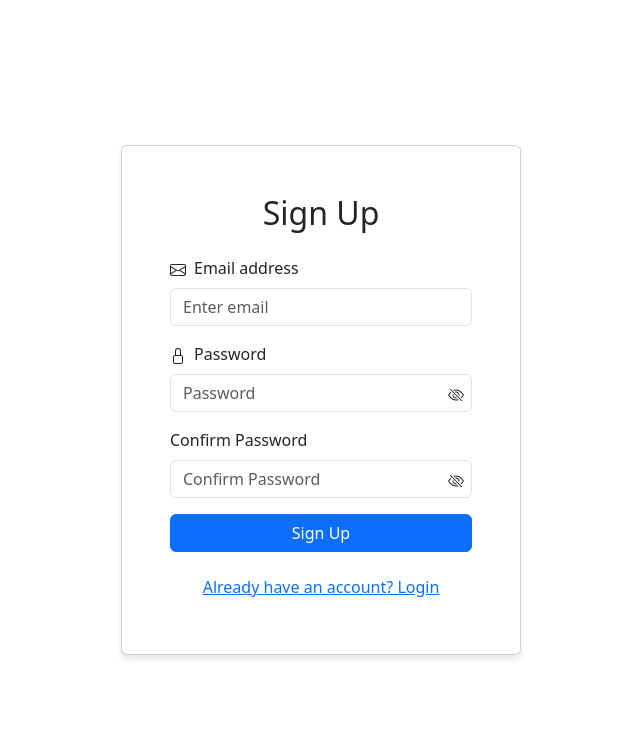
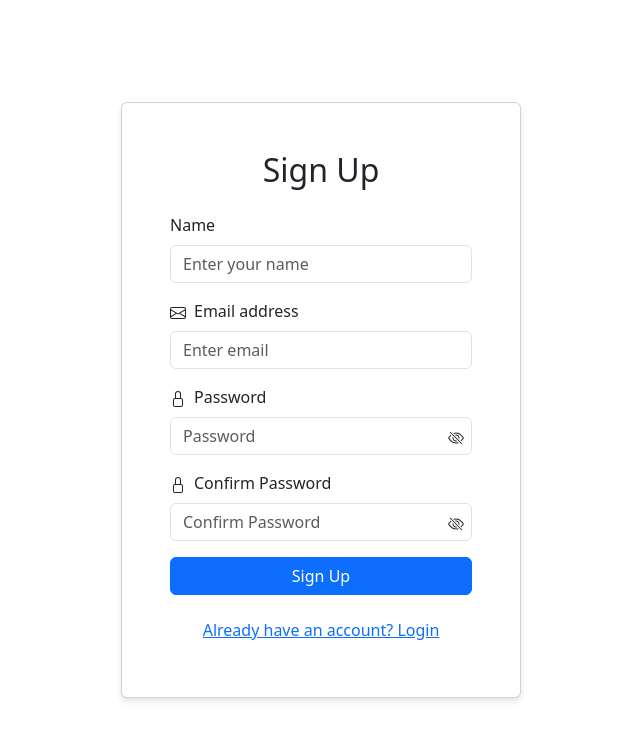
Before and after one commit to lance449/CCS112-midterm-case-study, a React (Create React App) app: page /signUp in a window 1280 px wide. Shown: the top 740 px of the page, without its empty margins (319-959 px from the left). Built offline with nearby package versions, Linux system fonts and the light colour scheme; the HTML template or start-up script is replaced by a standard one.

Commit message:
Sign Up Functionality Done

```diff
--- a/src/AuthForm.js
+++ b/src/AuthForm.js
@@ -1,37 +1,26 @@
 import React, { useState } from 'react';
-import { Card, Form, Button } from 'react-bootstrap';
+import { Card, Form, Button, Alert } from 'react-bootstrap';
 import { Link } from 'react-router-dom';
 import { Envelope, Lock, Eye, EyeSlash } from 'react-bootstrap-icons';
 import axios from 'axios';
-import './AuthForm.css';
+import './components/AuthForm.css';
 
-const AuthForm = ({ title, fields, submitText, altLink, altText }) => {
+const AuthForm = ({ title, fields, submitText, altLink, altText, onSubmit, errors = {} }) => {
   const [formData, setFormData] = useState({});
-  const [email, setEmail] = useState('');
-  const [isEmailValid, setIsEmailValid] = useState(true);
   const [showPassword, setShowPassword] = useState(false);
   const [showConfirmPassword, setShowConfirmPassword] = useState(false);
-  const [error, setError] = useState(null);
-
-  const handleChange = (e) => {
-    setFormData({ ...formData, [e.target.name]: e.target.value });
-  };
 
   const handleSubmit = (e) => {
     e.preventDefault();
-    console.log('Form submitted with data:', formData);
-    // Add your auth logic here
+    onSubmit(formData);
   };
 
-  const validateEmail = (email) => {
-    const re = /^[a-zA-Z0-9._%+-]+@[a-zA-Z0-9.-]+\.[a-zA-Z]{2,}$/;
-    return re.test(String(email).toLowerCase());
-  };
-
-  const handleEmailChange = (e) => {
-    const newEmail = e.target.value;
-    setEmail(newEmail);
-    setIsEmailValid(validateEmail(newEmail));
+  const handleInputChange = (e) => {
+    const { name, value } = e.target;
+    setFormData(prevData => ({
+      ...prevData,
+      [name]: value
+    }));
   };
 
   const togglePasswordVisibility = () => {
@@ -40,14 +29,6 @@ const AuthForm = ({ title, fields, submitText, altLink, altText }) => {
 
   const toggleConfirmPasswordVisibility = () => {
     setShowConfirmPassword(!showConfirmPassword);
-  };
-
-  const handleInputChange = (e) => {
-    const { name, value } = e.target;
-    setFormData(prevData => ({
-      ...prevData,
-      [name]: value
-    }));
   };
 
   return (
@@ -63,66 +44,32 @@ const AuthForm = ({ title, fields, submitText, altLink, altText }) => {
                 {field.label}
               </Form.Label>
               <div className="position-relative">
-                {field.name === 'email' ? (
                 <Form.Control
-                    type={field.type}
+                  type={field.name.includes('password') ? (field.name === 'password' ? (showPassword ? 'text' : 'password') : (showConfirmPassword ? 'text' : 'password')) : field.type}
                   name={field.name}
                   placeholder={field.placeholder}
                   value={formData[field.name] || ''}
                   onChange={handleInputChange}
-                    isInvalid={!isEmailValid}
+                  isInvalid={!!errors[field.name]}
                 />
-                ) : field.name === 'password' ? (
-                  <>
-                    <Form.Control
-                      type={showPassword ? 'text' : 'password'}
-                      name={field.name}
-                      placeholder={field.placeholder}
-                      value={formData[field.name] || ''}
-                      onChange={handleInputChange}
-                    />
+                {field.name.includes('password') && (
                   <div
                     className="position-absolute top-50 end-0 translate-middle-y me-2"
                     style={{ cursor: 'pointer' }}
-                      onClick={togglePasswordVisibility}
+                    onClick={field.name === 'password' ? togglePasswordVisibility : toggleConfirmPasswordVisibility}
                   >
-                      {showPassword ? <Eye /> : <EyeSlash />}
+                    {(field.name === 'password' ? showPassword : showConfirmPassword) ? <Eye /> : <EyeSlash />}
                   </div>
-                  </>
-                ) : field.name === 'confirmPassword' ? (
-                  <>
-                    <Form.Control
-                      type={showConfirmPassword ? 'text' : 'password'}
-                      name={field.name}
-                      placeholder={field.placeholder}
-                      value={formData[field.name] || ''}
-                      onChange={handleInputChange}
-                    />
-                    <div
-                      className="position-absolute top-50 end-0 translate-middle-y me-2"
-                      style={{ cursor: 'pointer' }}
-                      onClick={toggleConfirmPasswordVisibility}
-                    >
-                      {showConfirmPassword ? <Eye /> : <EyeSlash />}
+                )}
+                <Form.Control.Feedback type="invalid">
+                  {errors[field.name]}
+                </Form.Control.Feedback>
               </div>
-                  </>
-                ) : (
-                  <Form.Control
-                    type={field.type}
-                    name={field.name}
-                    placeholder={field.placeholder}
-                    value={formData[field.name] || ''}
-                    onChange={handleInputChange}
-                  />
-                )}
-              </div>
-              {field.name === 'email' && !isEmailValid && (
-                <Form.Text className="text-danger">
-                  Please enter a valid email address.
-                </Form.Text>
-              )}
             </Form.Group>
           ))}
+          {errors.general && (
+            <Alert variant="danger">{errors.general}</Alert>
+          )}
           <Button variant="primary" type="submit" className="w-100 mb-3">
             {submitText}
           </Button>
--- a/src/components/AuthForm.js
+++ /dev/null
@@ -1,109 +0,0 @@
-import React, { useState } from 'react';
-import { Card, Form, Button } from 'react-bootstrap';
-import { Link } from 'react-router-dom';
-import { Envelope, Lock, Eye, EyeSlash } from 'react-bootstrap-icons';
-import './AuthForm.css';
-
-const AuthForm = ({ title, fields, submitText, altLink, altText }) => {
-  const [email, setEmail] = useState('');
-  const [isEmailValid, setIsEmailValid] = useState(true);
-  const [showPassword, setShowPassword] = useState(false);
-  const [showConfirmPassword, setShowConfirmPassword] = useState(false);
-
-  const handleSubmit = (e) => {
-    e.preventDefault();
-    // Add your auth logic here
-  };
-
-  const validateEmail = (email) => {
-    const re = /^[a-zA-Z0-9._%+-]+@[a-zA-Z0-9.-]+\.[a-zA-Z]{2,}$/;
-    return re.test(String(email).toLowerCase());
-  };
-
-  const handleEmailChange = (e) => {
-    const newEmail = e.target.value;
-    setEmail(newEmail);
-    setIsEmailValid(validateEmail(newEmail));
-  };
-
-  const togglePasswordVisibility = () => {
-    setShowPassword(!showPassword);
-  };
-
-  const toggleConfirmPasswordVisibility = () => {
-    setShowConfirmPassword(!showConfirmPassword);
-  };
-
-  return (
-    <Card className="auth-card">
-      <Card.Body className="p-5">
-        <h2 className="text-center mb-4">{title}</h2>
-        <Form onSubmit={handleSubmit}>
-          {fields.map((field, index) => (
-            <Form.Group className="mb-3" controlId={`form${field.name}`} key={index}>
-              <Form.Label>
-                {field.name === 'email' && <Envelope className="me-2" />}
-                {field.name.includes('password') && <Lock className="me-2" />}
-                {field.label}
-              </Form.Label>
-              <div className="position-relative">
-                {field.name === 'email' ? (
-                  <Form.Control
-                    type={field.type}
-                    placeholder={field.placeholder}
-                    value={email}
-                    onChange={handleEmailChange}
-                    isInvalid={!isEmailValid}
-                  />
-                ) : field.name === 'password' ? (
-                  <>
-                    <Form.Control
-                      type={showPassword ? 'text' : 'password'}
-                      placeholder={field.placeholder}
-                    />
-                    <div
-                      className="position-absolute top-50 end-0 translate-middle-y me-2"
-                      style={{ cursor: 'pointer' }}
-                      onClick={togglePasswordVisibility}
-                    >
-                      {showPassword ? <Eye /> : <EyeSlash />}
-                    </div>
-                  </>
-                ) : field.name === 'confirmPassword' ? (
-                  <>
-                    <Form.Control
-                      type={showConfirmPassword ? 'text' : 'password'}
-                      placeholder={field.placeholder}
-                    />
-                    <div
-                      className="position-absolute top-50 end-0 translate-middle-y me-2"
-                      style={{ cursor: 'pointer' }}
-                      onClick={toggleConfirmPasswordVisibility}
-                    >
-                      {showConfirmPassword ? <Eye /> : <EyeSlash />}
-                    </div>
-                  </>
-                ) : (
-                  <Form.Control type={field.type} placeholder={field.placeholder} />
-                )}
-              </div>
-              {field.name === 'email' && !isEmailValid && (
-                <Form.Text className="text-danger">
-                  Please enter a valid email address.
-                </Form.Text>
-              )}
-            </Form.Group>
-          ))}
-          <Button variant="primary" type="submit" className="w-100 mb-3">
-            {submitText}
-          </Button>
-        </Form>
-        <div className="text-center">
-          <Link to={altLink} className="btn btn-link">{altText}</Link>
-        </div>
-      </Card.Body>
-    </Card>
-  );
-};
-
-export default AuthForm;
--- a/src/components/Login.js
+++ b/src/components/Login.js
@@ -1,6 +1,6 @@
 // login.js
 import React from 'react';
-import AuthForm from './AuthForm';
+import AuthForm from '../AuthForm';
 
 const Login = () => {
   const fields = [
--- a/src/components/SignUp.js
+++ b/src/components/SignUp.js
@@ -1,21 +1,44 @@
-import React from 'react';
-import AuthForm from './AuthForm';
+import React, { useState } from 'react';
+import { useNavigate } from 'react-router-dom';
+import AuthForm from '../AuthForm';
+import { register } from '../api';
 
 const SignUp = () => {
+  const [errors, setErrors] = useState({});
+  const navigate = useNavigate();
+
   const fields = [
+    { name: 'name', label: 'Name', type: 'text', placeholder: 'Enter your name' },
     { name: 'email', label: 'Email address', type: 'email', placeholder: 'Enter email' },
     { name: 'password', label: 'Password', type: 'password', placeholder: 'Password' },
-    { name: 'confirmPassword', label: 'Confirm Password', type: 'password', placeholder: 'Confirm Password' },
+    { name: 'password_confirmation', label: 'Confirm Password', type: 'password', placeholder: 'Confirm Password' },
   ];
 
+  const handleSignUp = async (formData) => {
+    try {
+      await register(formData.name, formData.email, formData.password, formData.password_confirmation);
+      navigate('/login'); // Redirect to login page after successful registration
+    } catch (error) {
+      if (error.errors) {
+        setErrors(error.errors);
+      } else {
+        setErrors({ general: 'An unexpected error occurred during registration' });
+      }
+    }
+  };
+
   return (
+    <>
       <AuthForm
         title="Sign Up"
         fields={fields}
         submitText="Sign Up"
         altLink="/login"
         altText="Already have an account? Login"
+        onSubmit={handleSignUp}
+        errors={errors}
       />
+    </>
   );
 };
 
```
Lines whose indentation alone changed are shown as unchanged.
